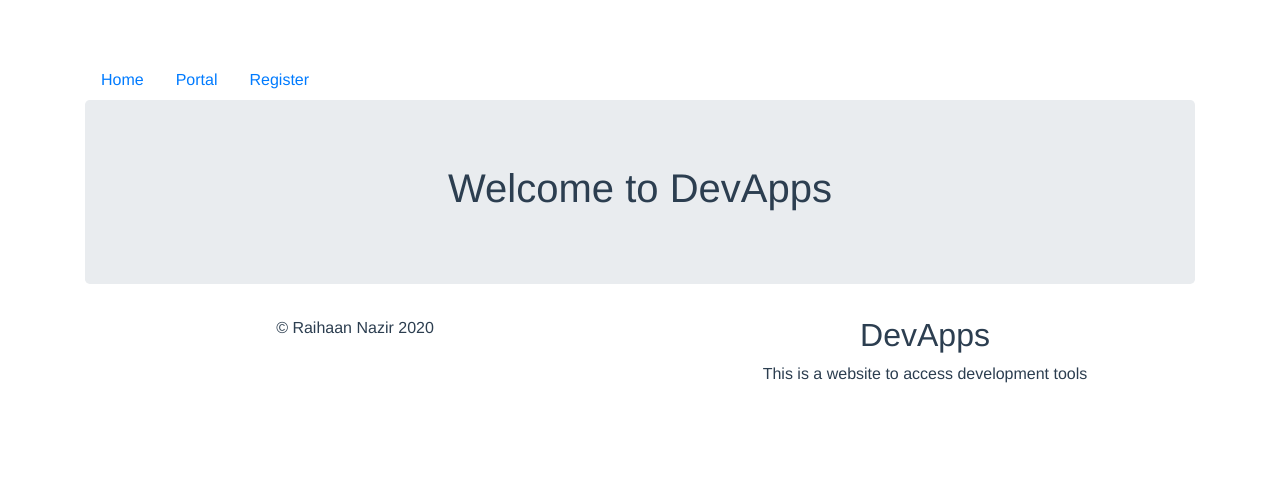
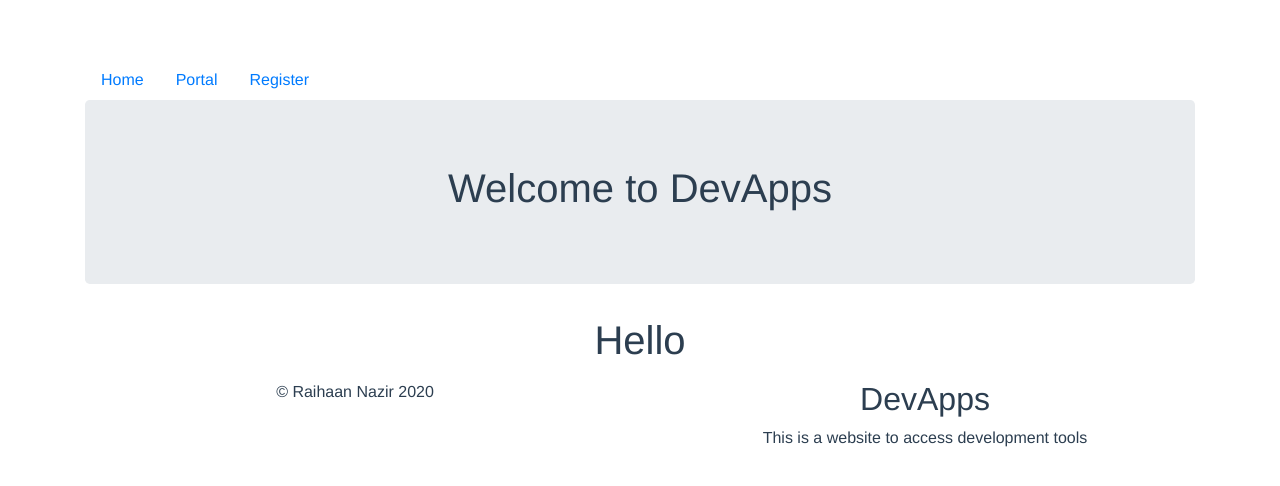
Before and after one commit to RN1001/devapps-frontend, a Vue app: page / in a window 1280 px wide. Shown: the top 486 px of the page. Built offline with nearby package versions, Linux system fonts and the light colour scheme.

Commit message:
added prop value to Index.vue in main.js

```diff
--- a/src/main.js
+++ b/src/main.js
@@ -13,7 +13,10 @@ const router = new VueRouter({
   routes: [
     {
       path: "*",
-      component: Index
+      component: Index,
+      props: {
+        msg: "Hello"
+      }
     },
     {
       path: "/register",
```
